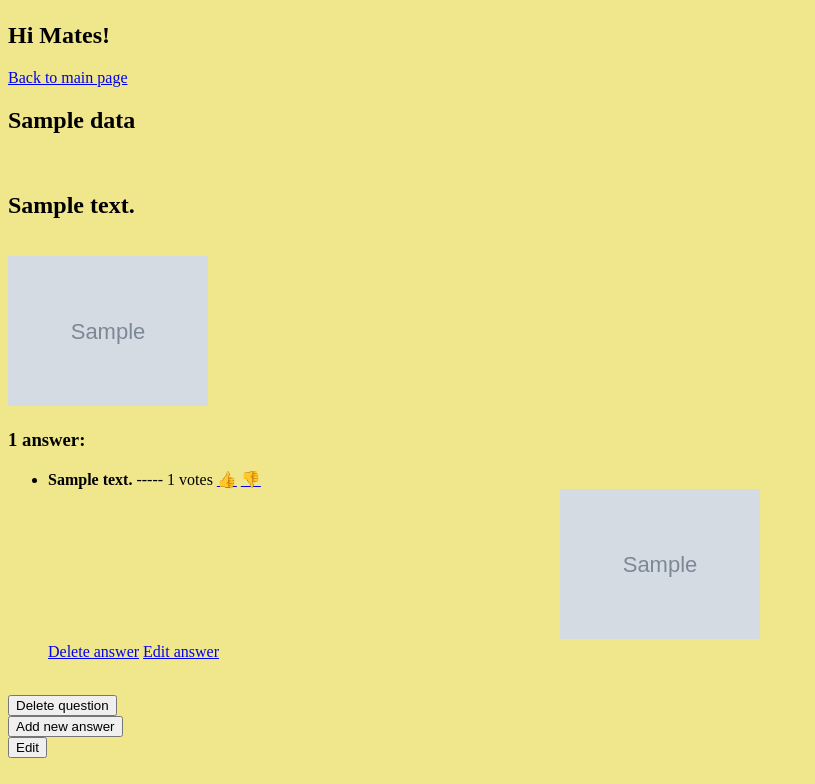
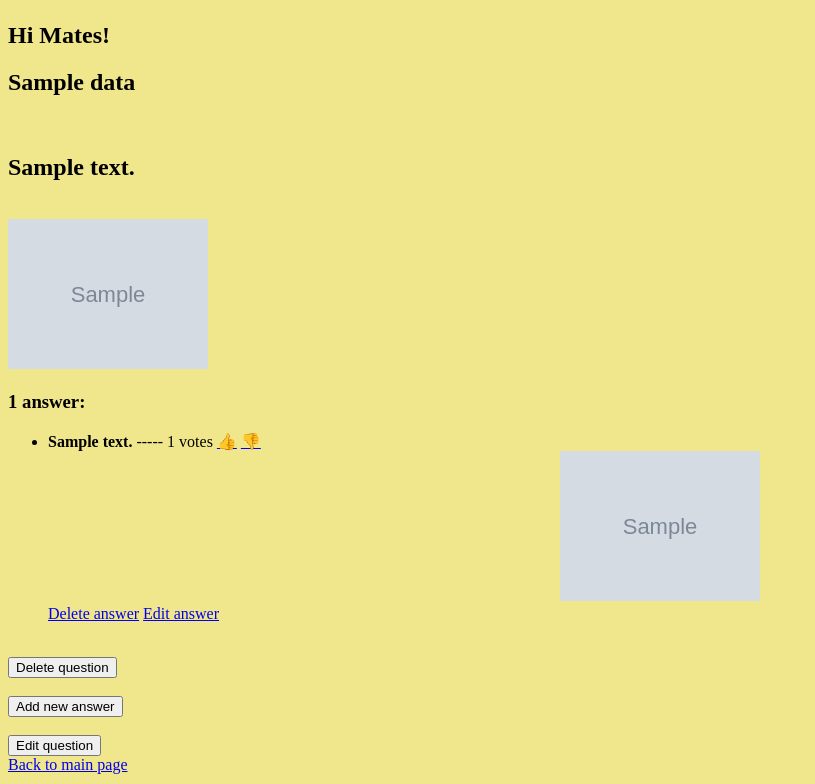
Before and after one commit to SebastianRyndak/Ask-Mate, a Flask app: template templates/question.html in a window 1280 px wide. Shown: the part 84-868 px from the top of the page, without its empty margins (0-815 px from the left). Run offline with Flask 2, Linux system fonts and the light colour scheme; the template is opened without the code that fills it: most values are stand-ins (such as "Sample title", 1, 10 or a date in 2020); grey boxes marked "Sample" are stand-in pictures; some libraries are stand-ins or nearby versions.

```diff
--- a/data_manager.py
+++ b/data_manager.py
@@ -96,14 +96,40 @@ def save_new_answer(cursor, message, question_id, vote_number, submission_time,
 
 
 @database_common.connection_handler
-def save_new_question(cursor, message, vote_number, submission_time, image, title, view_number):
+def save_new_question(cursor, message, title, vote_number, view_number, submission_time, image):
     query = """
         INSERT INTO question
         (submission_time, vote_number, message, image, title, view_number)
-        VALUES (%(submission_time)s, %(vote_number)s, %(message)s, %(image)s, %(title)s, %(view_number)s);"""
+        VALUES (%(submission_time)s, %(vote_number)s,
+                %(message)s, %(image)s,
+                %(title)s, %(view_number)s);"""
 
     cursor.execute(query, {'submission_time': submission_time, 'vote_number': vote_number,
-                           'view_number': view_number, 'message': message, 'image': image, 'title': title})
+                           'title': title, 'message': message, 'image': image, 'view_number': view_number})
+
+
+@database_common.connection_handler
+def save_edited_question(cursor, message, submission_time, image, title, view_number, vote_number, question_id):
+    query = sql.SQL("""
+        UPDATE question
+        SET submission_time = %(submission_time)s,
+            message = %(message)s,
+            image = %(image)s,
+            title = %(title)s,
+            view_number = %(view_number)s,
+            vote_number = %(vote_number)s
+        WHERE id = %(question_id)""").format(
+        submission_time=sql.Identifier('submission_time'),
+        message=sql.Identifier('message'),
+        image=sql.Identifier('image'),
+        title=sql.Identifier('title'),
+        view_number=sql.Identifier('view_number'),
+        vote_number=sql.Identifier('vote_number'),
+        id=sql.Identifier('id')
+    )
+    cursor.execute(query, {'submission_time': submission_time, 'message': message,
+                           'image': image, 'title': title, 'question_id': question_id,
+                           'view_number': view_number, 'vote_number': vote_number})
 
 
 @database_common.connection_handler
--- a/server.py
+++ b/server.py
@@ -78,30 +78,56 @@ def summary_new_answer(question_id):
     return redirect(f'/question/{question_id}')
 
 
-# @app.route('/edit_question/<question_id>')
-# def saving_edit_question(question_id):
-#     question_data = data_manager.get_question_db_by_question_id(int(question_id) - 1)
-#
-#     return render_template("edit_question.html", question_data=question_data)
-#
-#
-# @app.route('/edit_question/<question_id>/edit_question', methods=["POST"])
-# def summary_new_question(question_id):
-#     question_id = int(question_id) - 1
-#     if request.method == "POST":
-#         message = request.form.get("message")
-#         title = request.form.get("title")
-#         submission_time = str(datetime.now())[:-7]
-#         view_number = 0
-#         vote_number = 0
-#         image = "None"
-#         # image_file = request.files['image']
-#         # image = image_file.filename
-#         # if image != "":
-#         #     image_file.save(os.path.join('E:\\Web and SQL - Python Flask\\ask-mate-2-python-kuba-bogacki\\static\\uploads_pictures_answers', image))
-#         data_manager.save_new_question(message, vote_number, submission_time, image, title, view_number)
-#
-#     return redirect(f'/question/{question_id}')
+@app.route('/new_question')
+def add_new_question():
+
+    return render_template("add-question.html")
+
+
+@app.route('/new_question/add_new_question', methods=["POST"])
+def summary_new_question():
+    if request.method == "POST":
+        title = request.form.get("title")
+        message = request.form.get("question")
+        submission_time = str(datetime.now())[:-7]
+        vote_number = 0
+        view_number = 0
+        image = "None"
+        # image_file = request.files['image']
+        # image = image_file.filename
+        # if image != "":
+        #     image_file.save(os.path.join('E:\\Web and SQL - Python Flask\\ask-mate-2-python-kuba-bogacki\\static\\uploads_pictures_answers', image))
+        data_manager.save_new_question(message, title, vote_number, view_number, submission_time, image)
+
+    return redirect('/list')
+
+
+@app.route('/edit_question/<question_id>')
+def saving_edit_question(question_id):
+    question_data = data_manager.get_question_db_by_question_id(int(question_id) - 1)
+    print(question_id)
+
+    return render_template("edit_question.html", question_data=question_data, question_id=question_id)
+
+
+@app.route('/edit_question/<question_id>/edited_question', methods=["POST"])
+def summary_edited_question(question_id):
+    if request.method == "POST":
+        question_id = int(question_id) + 1
+        title = request.form.get("title")
+        message = request.form.get("question")
+        submission_time = str(datetime.now())[:-7]
+        image = "None"
+        vote_number = 0
+        view_number = 0
+        print(question_id, title, message, submission_time, image, vote_number, view_number)
+        # image_file = request.files['image']
+        # image = image_file.filename
+        # if image != "":
+        #     image_file.save(os.path.join('E:\\Web and SQL - Python Flask\\ask-mate-2-python-kuba-bogacki\\static\\uploads_pictures_answers', image))
+        data_manager.save_edited_question(question_id, title, message, submission_time, image, vote_number, view_number)
+
+    return redirect(f'/question/{question_id}')
 
 
 @app.route("/answer/<answer_id>/delete/<question_id>", methods=["POST", "GET"])
--- a/templates/list.html
+++ b/templates/list.html
@@ -29,6 +29,6 @@
 
 </table>
 <br>
-<button><a href="/add-question">Add question</a></button>
+<button><a href="/new_question">Add question</a></button>
 
 {% endblock %}
--- a/templates/question.html
+++ b/templates/question.html
@@ -6,7 +6,6 @@
 
 {% block content %}
 
-    <a href="/">Back to main page</a>
     {% for data in question_data %}
 	<h1>{{ data.title }}</h1><br>
     <h2>{{ data.message }}</h2><br>
@@ -40,18 +39,18 @@
             <a href="/edit_answer/{{ answer.id }}">Edit answer</a>
     </ul>
 	{% endfor %}
-  	<br>
-  	<form action="/question/{{ question_id }}/delete" method="POST">
-        <input type="submit" name="delete_button" value="Delete question"><br>
+  	<form action="/question/{{ question_id }}/delete" method="POST"><br>
+        <input type="submit" name="delete_button" value="Delete question">
     </form>
-    <form action="/new_answer/{{ question_id }}">
+    <form action="/new_answer/{{ question_id }}"><br>
         <button>Add new answer</button>
 {#        method="post" enctype=multipart/form-data#}
 {#        <input type=submit name="add_na" value="Add"><br>#}
     </form>
-    <form action="/question/{{ question_id }}/edit">
-        <button>Edit</button>
+    <form action="/edit_question/{{ question_id }}"><br>
+        <button>Edit question</button>
     </form>
-    <br>
+
+    <a href="/">Back to main page</a>
 
 {% endblock %}
```
Also changed, not shown: templates/add-question.html (+18 -19 lines), templates/edit_question.html (added, +28 -0 lines), templates/edit_questions.html (deleted, +0 -27 lines), 1 other file.
